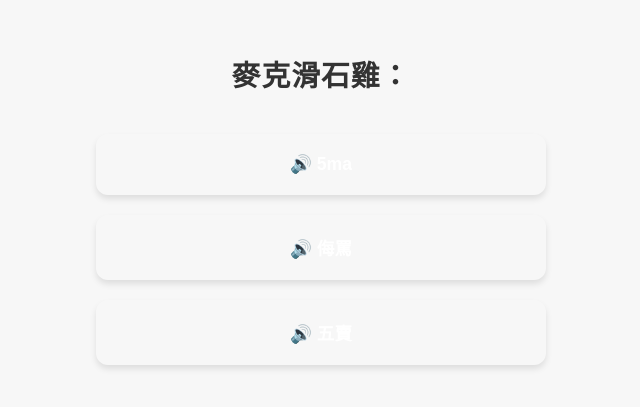
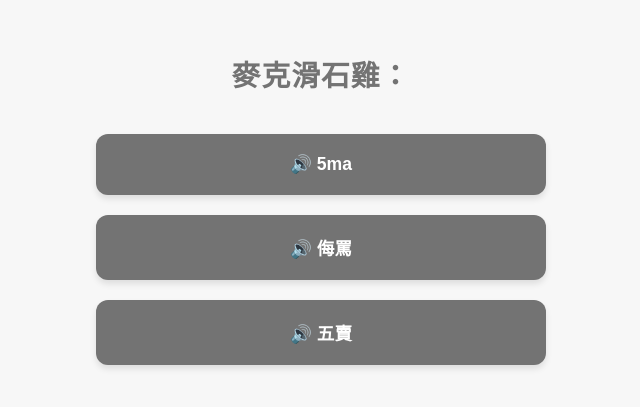
Before and after one commit to sh1uc0da/stone-audio-project, a plain HTML site: page audio/b8HjR9wZ/index.html in a window 1280 px wide. Shown: the part 223-630 px from the top of the page, without its empty margins (319-959 px from the left). Drawn offline with Linux system fonts and the light colour scheme.

Commit message:
Update index.html

```diff
--- a/audio/b8HjR9wZ/index.html
+++ b/audio/b8HjR9wZ/index.html
@@ -8,10 +8,10 @@
     <style>
         :root {
             /* 定義主題顏色變數 */
-            --primary-color: ##737373; /* 灰 */
+            --primary-color: #737373; /* 灰 */
             --secondary-color: #f7f7f7; /* 淺灰色背景 */
             --text-color: #333;
-            --button-hover: #ff4099;
+            --button-hover: #737373;
         }
 
         body {
```
